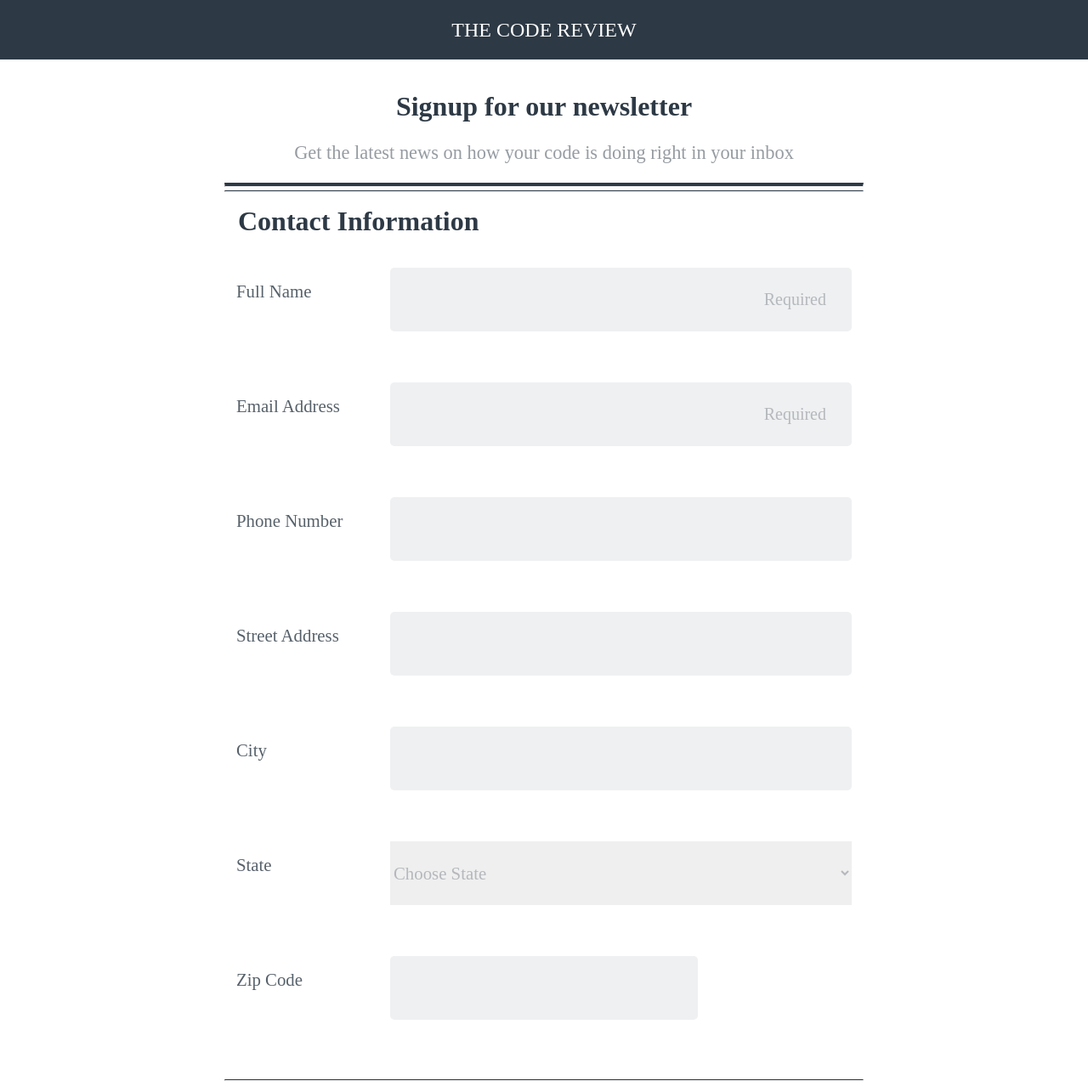
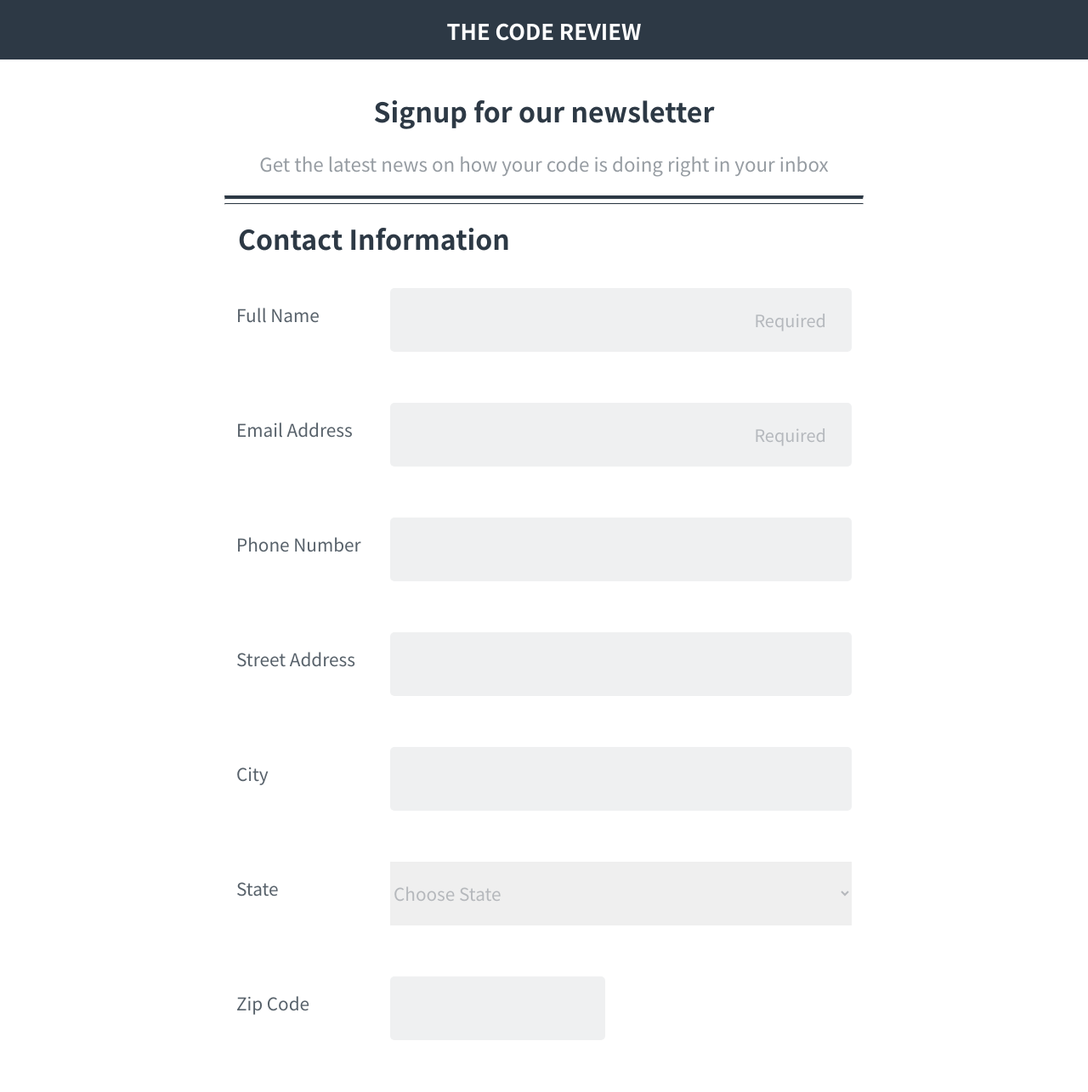
Before and after one commit to ed-coder/techdegree-project-3, a plain HTML site: page index.html in a window 1280 px wide. Shown: the top 1285 px of the page at 85% size. Drawn offline with Linux system fonts and the light colour scheme.

Commit message:
Added googlefont

```diff
--- a/css/style.css
+++ b/css/style.css
@@ -1,11 +1,14 @@
 * {
   box-sizing: border-box;
+
 }
+
+
 
 body {
   margin: 0;
   padding: 0;
-  font-family: 'Times New Roman', Times, serif;
+  font-family: 'Noto Sans HK', sans-serif;
 }
 
 input[type="text"],
@@ -17,7 +20,7 @@ button,
 option,
 select {
   font-size: 20px;
-  font-family: 'Times New Roman', Times, serif;
+  font-family: 'Noto Sans HK', sans-serif;
 }
 
 textarea,
@@ -44,7 +47,8 @@ select {
 .code-rev p {
   color: white;
   text-transform: uppercase;
-  font-size: 1.5rem;
+  font-size: 1.6rem;
+  font-weight: bold;
 }
 
 
@@ -130,7 +134,7 @@ select {
 }
 
 #zip {
-  width: 50%;
+  max-width: 35%;
 }
 
 input[type="checkbox"],
@@ -156,6 +160,7 @@ form label:last-child {
 }
 
 textarea {
+  min-height: 75px;
   width: 100%;
   height: 100px;
   background: #eff0f1;
--- a/index.html
+++ b/index.html
@@ -6,6 +6,7 @@
   <meta name="viewport" content="width=device-width, initial-scale=1.0">
   <meta http-equiv="X-UA-Compatible" content="ie=edge">
   <title>The Code Review | Signup for Our Newsletter</title>
+  <link href="https://fonts.googleapis.com/css?family=Noto+Sans+HK:400,700&display=swap" rel="stylesheet">
   <link rel="stylesheet" href="css/style.css">
 </head>
 
@@ -44,6 +45,7 @@
         <label for="city">City</label>
         <input type="text" name="city" id="city">
       </div>
+
       <div class="label-holder">
         <label for="state">State</label>
         <select name="home-state" id="state">
```
